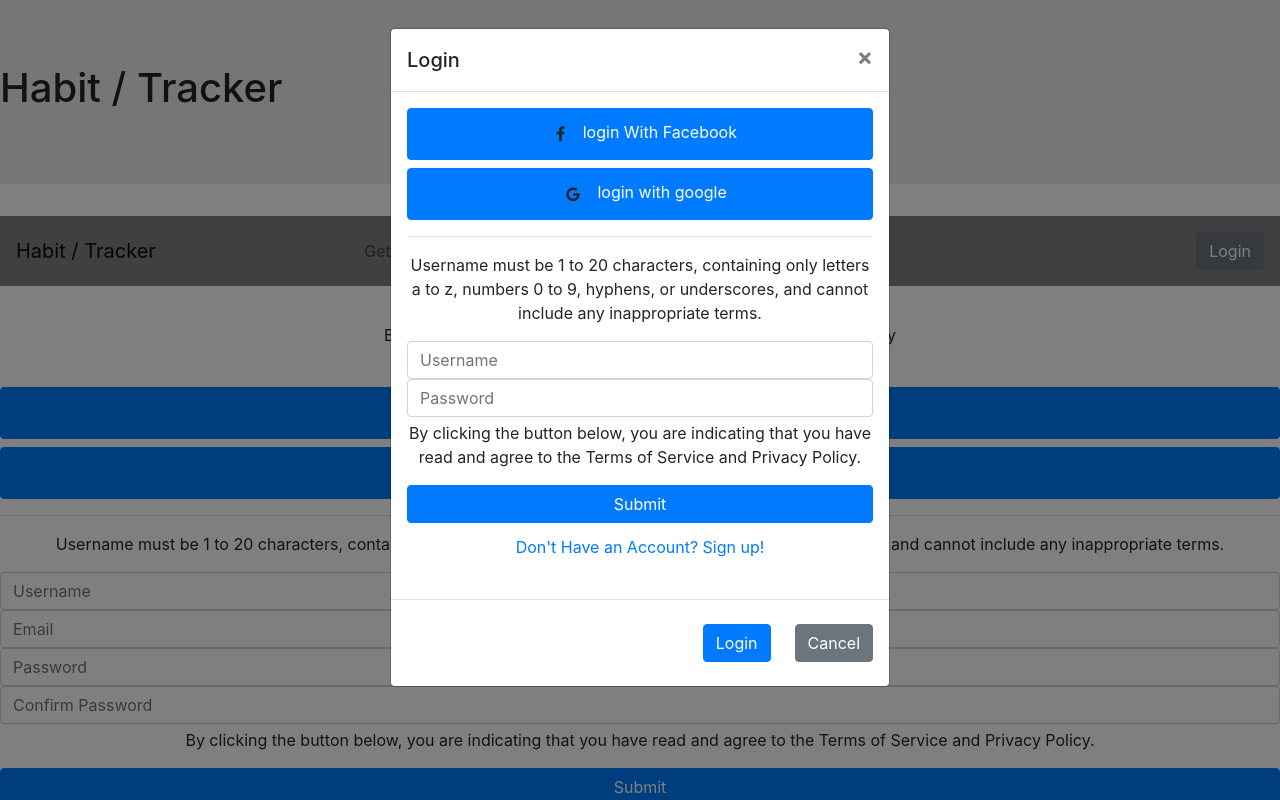
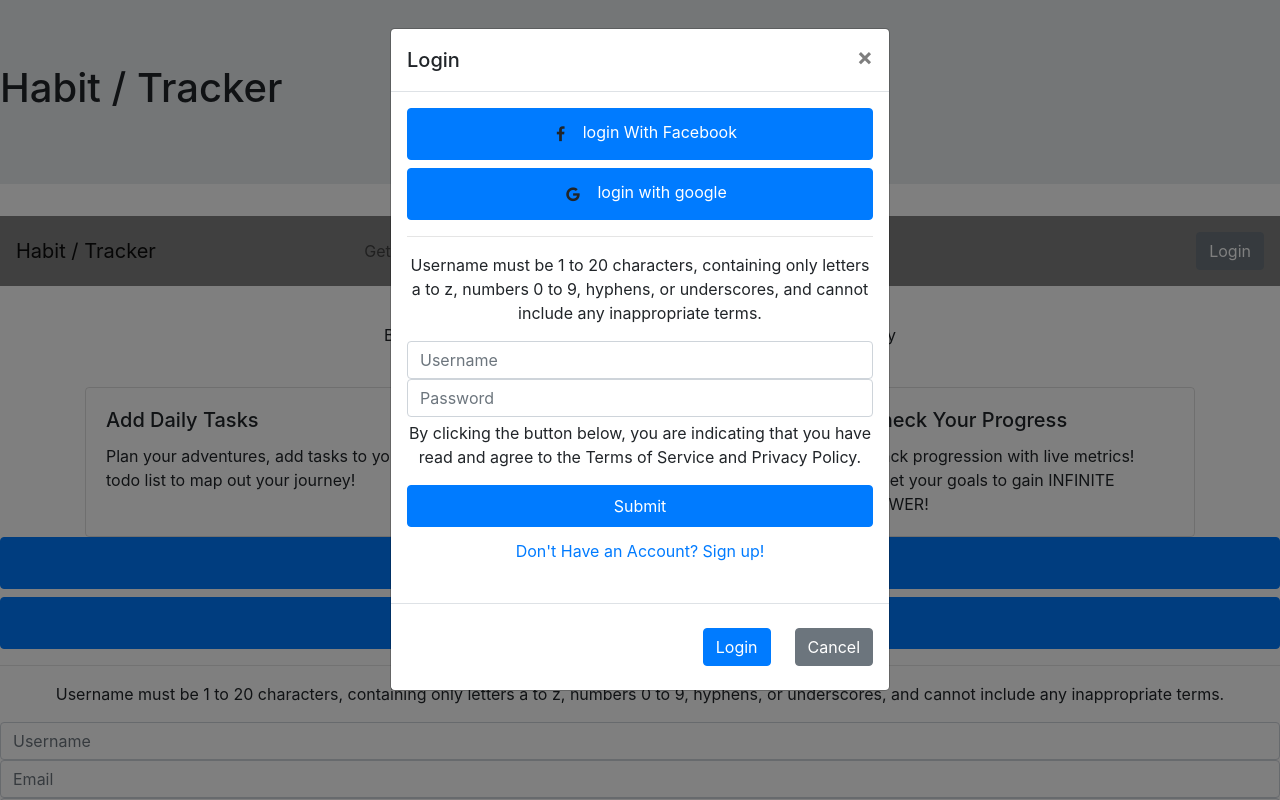
Before and after one commit to KarenDouglas/MyHabitTrackerReact, a React (Create React App) app in the folder myhabittrackersite/: page /landingpage in a window 1280 px wide. Both pictures are taken after a click on the button "Login". Shown: the top 800 px of the page. Built offline with nearby package versions, Linux system fonts and the light colour scheme.

Commit message:
Landing page routing and arrangement

```diff
--- a/myhabittrackersite/src/App.css
+++ b/myhabittrackersite/src/App.css
@@ -5,7 +5,7 @@
 }
 
 
-
+/* Landing Page Styles */
 
 
 
@@ -251,3 +251,7 @@ background: #ff6f47;
    width: 100%;
    height: 100%;
 }
+.new-link{
+    border: none;
+    background: transparent;
+}
--- a/myhabittrackersite/src/components/Features.js
+++ b/myhabittrackersite/src/components/Features.js
@@ -1,8 +1,13 @@
-import React from "react";
+import React, {useState}  from 'react';
+import { Button, Modal, ModalHeader, ModalBody, ModalFooter } from 'reactstrap';
+import {NavLink} from 'react-router-dom'
+
 
 
 
 const Features = () => {
+
+
     return (
         <React.Fragment>
         <div className="background">
@@ -15,6 +20,29 @@ const Features = () => {
                 </div>
             </div>
         </div>
+        <div className="container">
+            <div id="features" className="card-deck">
+                <div className="card bg-transparent ">
+                    <div className="card-body">
+                        <h5 className="card-title">Add Daily Tasks</h5>
+                        <p className="d-xs-none d-md-block card-text">Plan your adventures, add tasks to your todo list to map out your journey!</p>
+                    </div>
+                </div>
+                <div className="card bg-transparent ">
+                    <div className="card-body">
+                    <h5 className="card-title">Add Habits</h5>
+                        <p className="d-xs-none d-md-block card-text">Heade the hero's call, add your habits to begin your quest!</p>
+
+                    </div>
+                </div>
+                <div className="card bg-transparent ">
+                    <div className="card-body">
+                    <h5 className="card-title">Check Your Progress</h5>
+                        <p className="d-xs-none d-md-block card-text">Track progression with live metrics! Meet your goals to gain INFINITE POWER!</p>
+                    </div>
+                </div>
+            </div>
+        </div>
         </React.Fragment>
     );
 }
--- a/myhabittrackersite/src/components/login.js
+++ b/myhabittrackersite/src/components/login.js
@@ -1,6 +1,6 @@
 import React, {useState}  from 'react';
 import { Button, Modal, ModalHeader, ModalBody, ModalFooter } from 'reactstrap';
-import {NavLink} from 'react-router-dom'
+import {NavLink} from 'react-router-dom';
 
 
 const LoginForm = (props) => {
@@ -39,12 +39,12 @@ const LoginForm = (props) => {
                 <input className="form-control get-started" type="text" placeholder="Username"/>
                 <input className="form-control get-started" type="password" placeholder="Password"/>
                 <p className="form-text text-center">By clicking the button below, you are indicating that you have read and agree to the Terms of Service and Privacy Policy.</p>
-                <a href="#" className="shinyButton btn btn-block  btn-primary">
+                <NavLink to="/dashboard" className="shinyButton btn btn-block nav-link btn-primary">
                 <span></span>
                 <span></span>
                 <span></span>
                 <span></span>
-                Submit</a>
+                Submit</NavLink>
 
                <p><NavLink className="form-text text-center nav-link" to="/signup" >Don't Have an Account?  Sign up!</NavLink></p>
             </form>
--- a/myhabittrackersite/src/components/signup.js
+++ b/myhabittrackersite/src/components/signup.js
@@ -1,8 +1,11 @@
 import React  from 'react';
-
+import { Button } from 'reactstrap';
+import {NavLink} from 'react-router-dom';
+import Login from './login';
 
 
 const SignUpForm = () => {
+
         return (
             <form>
 
@@ -25,14 +28,12 @@ const SignUpForm = () => {
                 <input className="form-control get-started" type="password" placeholder="Password"/>
                 <input className="form-control  get-started" type="password" placeholder="Confirm Password"/>
                 <p className="form-text text-center">By clicking the button below, you are indicating that you have read and agree to the Terms of Service and Privacy Policy.</p>
-                <a href="#" className="shinyButton btn btn-block  btn-primary">
+                <NavLink to="/dashboard" className="shinyButton btn btn-block nav-link btn-primary">
                 <span></span>
                 <span></span>
                 <span></span>
                 <span></span>
-                Submit</a>
-
-               <p><a className="form-text text-center" href="htlogin.html">  Already have an accout? Log in!</a></p>
+                Submit</NavLink>
             </form>
         );
 
```
